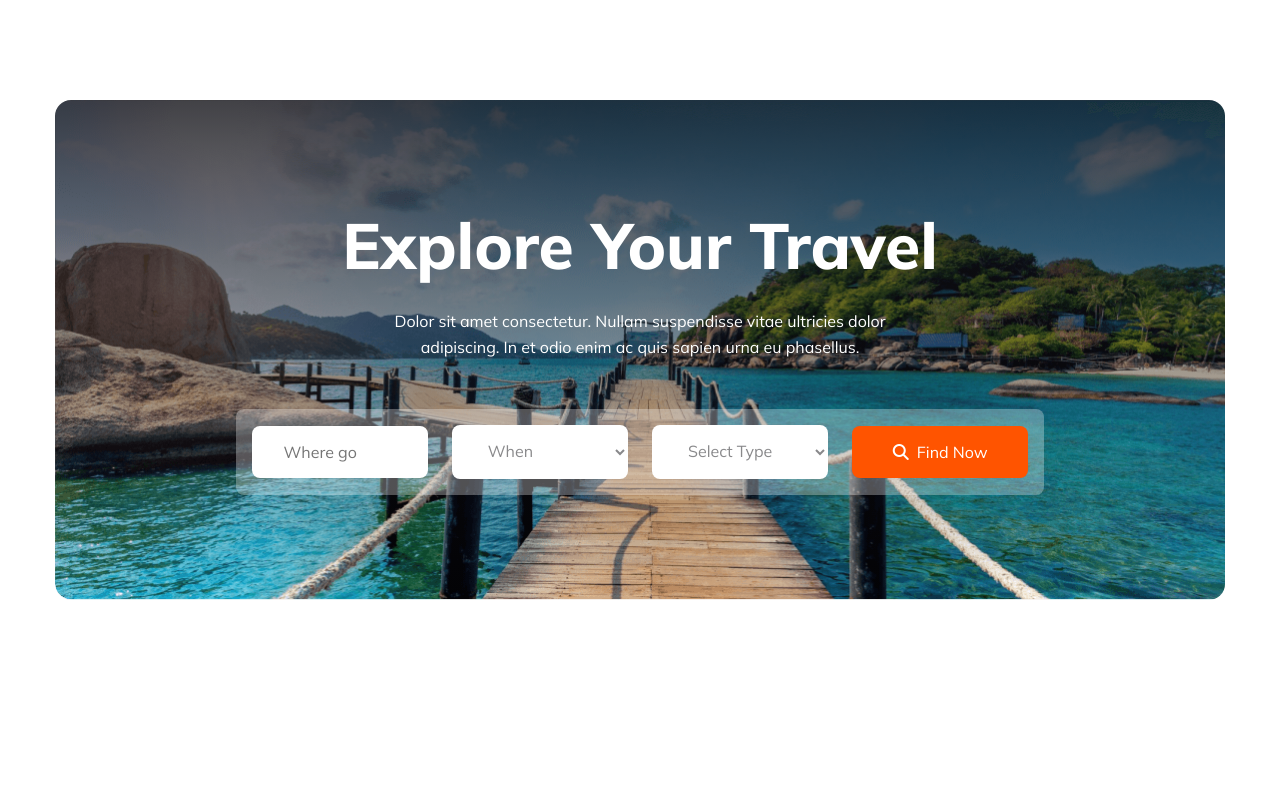
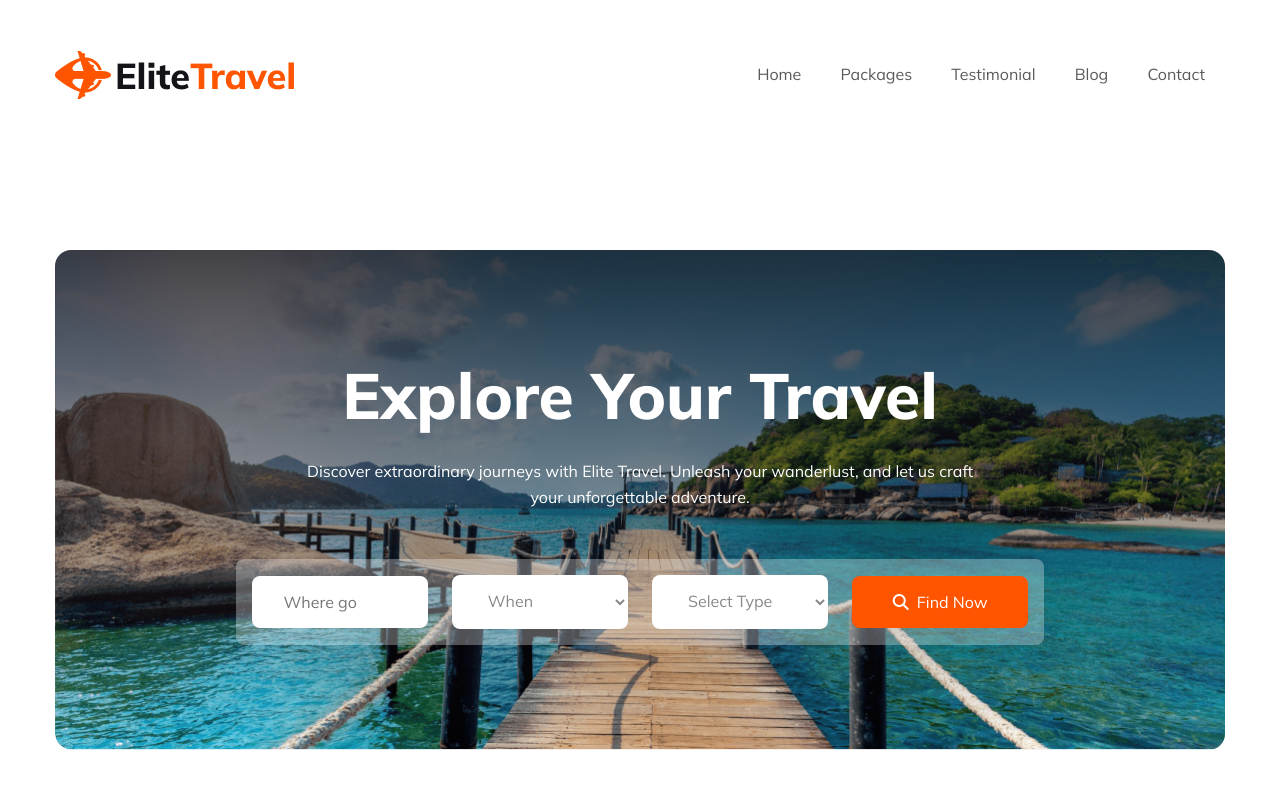
Before and after one commit to md-nahiduzzaman/assignment-2-travel-agency, a plain HTML site: page index.html in a window 1280 px wide. Shown: the top 798 px of the page. Drawn offline with Linux system fonts and the light colour scheme.

Commit message:
added nav section

```diff
--- a/index.html
+++ b/index.html
@@ -22,11 +22,27 @@
   </head>
   <body>
     <header>
+      <nav class="container">
+        <div class="logo-div">
+          <img src="Images/Group 40071 (2).png" alt="">
+          <h4>Elite<span>Travel</span></h4>
+        </div>
+        <div class="nav-links">
+          <ul>
+            <li>Home</li>
+            <li>Packages</li>
+            <li>Testimonial</li>
+            <li>Blog</li>
+            <li>Contact</li>
+            <i id="menu-bar" class="fa-solid fa-bars"></i>
+          </ul>
+        </div>
+      </nav>
 
       <div class="banner-sec container">
         <div class="banner-sec-element">
           <h1>Explore Your Travel</h1>
-        <p>Dolor sit amet consectetur. Nullam suspendisse vitae ultricies dolor adipiscing. In et odio enim ac quis sapien urna eu phasellus.</p>
+        <p>Discover extraordinary journeys with Elite Travel. Unleash your wanderlust, and let us craft your unforgettable adventure.</p>
 
         <div>
           <form class="banner-sec-form" action="">
@@ -61,6 +77,7 @@
           <div class="popular-tour-sec-element">
             <h3>
               Our Popular Tours
+
             </h3>
             <p>Dolor sit amet consectetur. Diam volutpat neque habitasse pharetra odio sit massa. Sodales dictumst nec nibh pellentesque.</p>
             <ul>
--- a/styles/responsive.css
+++ b/styles/responsive.css
@@ -56,4 +56,19 @@
 
   .badge {
   }
+
+  nav {
+    display: flex;
+    align-items: center;
+    justify-content: space-between;
+
+    height: 100px;
+
+  .nav-links li {
+    display: none;
+  }
+
+  #menu-bar {
+    display: flex;
+  }
 }
--- a/styles/style.css
+++ b/styles/style.css
@@ -62,6 +62,7 @@ li {
   justify-content: center;
   gap: 4px;
 }
+
 .logo-div h4 {
   color: #131318;
   font-family: Mulish;
@@ -75,6 +76,25 @@ li {
 }
 
 /* banner sec */
+
+nav {
+  display: flex;
+  align-items: center;
+  justify-content: space-between;
+
+  height: 150px;
+}
+
+.nav-links li {
+  display: inline;
+  text-decoration: none;
+  margin-right: 20px;
+}
+
+#menu-bar {
+  display: none;
+}
+
 .banner-sec {
   background-image: linear-gradient(
       180deg,
@@ -104,7 +124,7 @@ li {
   text-align: center;
 
   color: #fff;
-  width: 60%;
+  width: 75%;
 
   margin: 24px auto 48px;
 }
```
